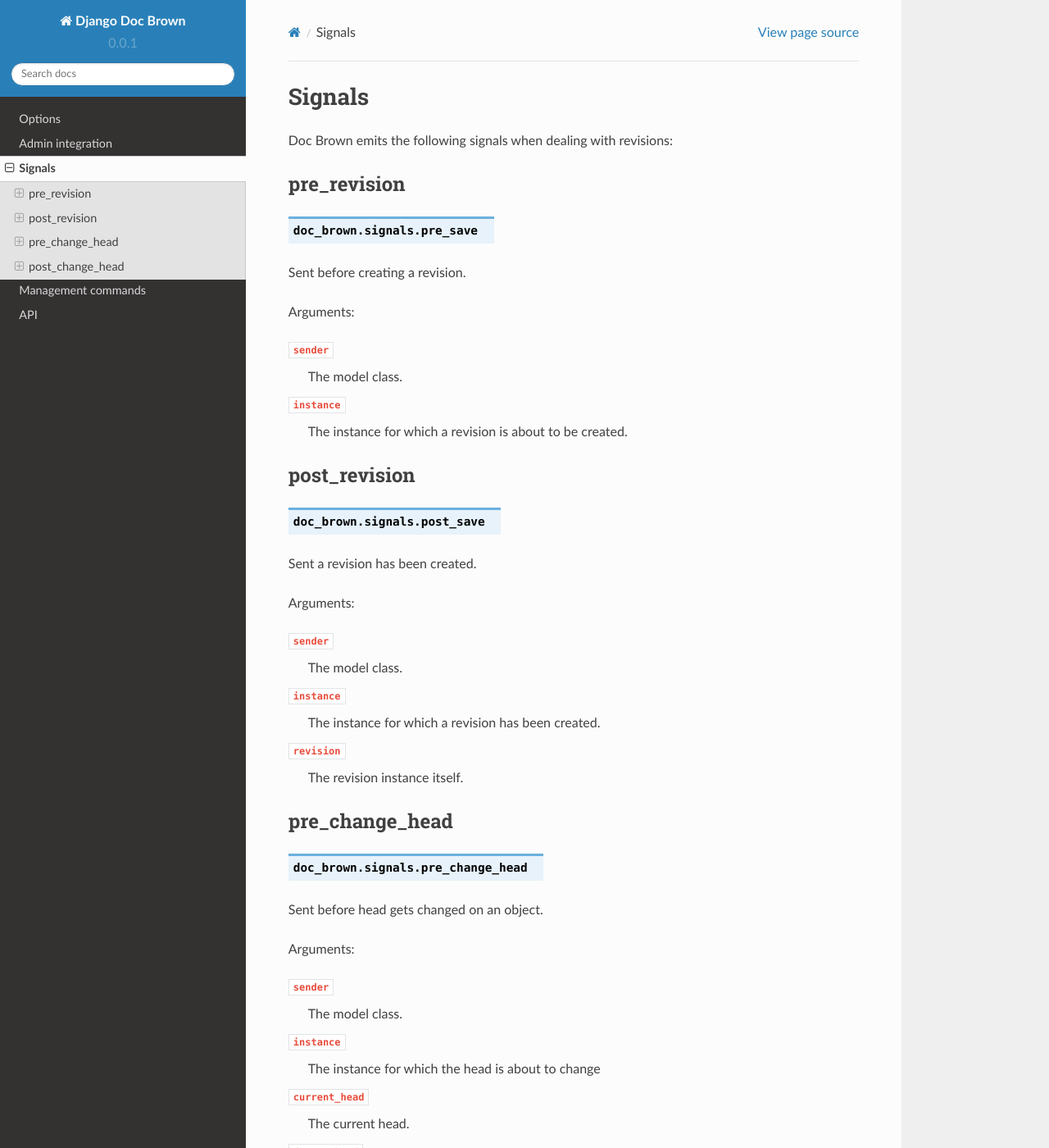
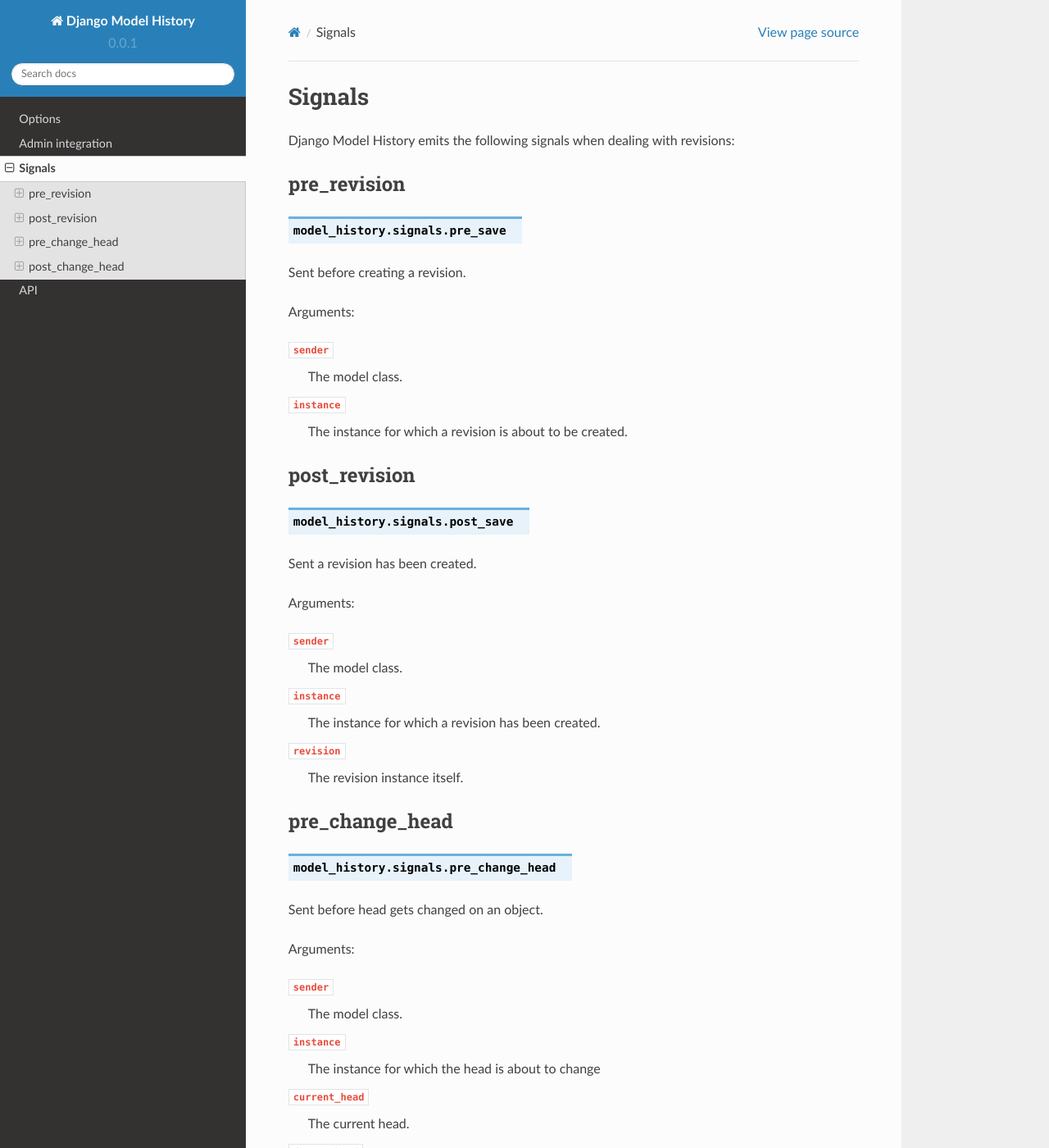
Before and after one commit to valberg/django-model-revisioning, a Sphinx documentation site: the page built from docs/source/signals.rst, in a window 1280 px wide and 1400 px high. Shown: the whole window at 82% size. Built offline with Sphinx 7.4.7 and the Read the Docs theme 2.0.0, drawn with Linux system fonts in a browser that asks for light colours; pages that are not in the unit, such as notebooks, are missing from menus; some of the changed text lies outside the part shown.

Commit message:
Some docs stuff.

```diff
--- a/docs/source/conf.py
+++ b/docs/source/conf.py
@@ -55,8 +55,8 @@ source_suffix = ".rst"
 master_doc = "index"
 
 # General information about the project.
-project = "Django Doc Brown"
-copyright = "2015, Vidir Valberg Gudmundsson"
+project = "Django Model History"
+copyright = "2019, Vidir Valberg Gudmundsson"
 
 # The version info for the project you're documenting, acts as replacement for
 # |version| and |release|, also used in various other places throughout the
@@ -195,7 +195,7 @@ html_static_path = ["_static"]
 # html_file_suffix = None
 
 # Output file base name for HTML help builder.
-htmlhelp_basename = "DjangoDocBrowndoc"
+htmlhelp_basename = "DjangoModelHistorydoc"
 
 
 # -- Options for LaTeX output ---------------------------------------------
@@ -215,8 +215,8 @@ latex_elements = {
 latex_documents = [
     (
         "index",
-        "DjangoDocBrown.tex",
-        "Django Doc Brown Documentation",
+        "DjangoModelHistory.tex",
+        "Django Model History Documentation",
         "Vidir Valberg Gudmundsson",
         "manual",
     )
@@ -250,8 +250,8 @@ latex_documents = [
 man_pages = [
     (
         "index",
-        "djangodocbrown",
-        "Django Doc Brown Documentation",
+        "djangomodelhistory",
+        "Django Model History Documentation",
         ["Vidir Valberg Gudmundsson"],
         1,
     )
--- a/docs/source/signals.rst
+++ b/docs/source/signals.rst
@@ -1,13 +1,13 @@
 Signals
 =======
 
-Doc Brown emits the following signals when dealing with revisions:
+Django Model History emits the following signals when dealing with revisions:
 
 
 pre_revision
 ------------
 
-.. data:: doc_brown.signals.pre_save
+.. data:: model_history.signals.pre_save
    :module:
 
 Sent before creating a revision.
@@ -24,7 +24,7 @@ Arguments:
 post_revision
 -------------
 
-.. data:: doc_brown.signals.post_save
+.. data:: model_history.signals.post_save
    :module:
 
 Sent a revision has been created.
@@ -44,7 +44,7 @@ Arguments:
 pre_change_head
 ---------------
 
-.. data:: doc_brown.signals.pre_change_head
+.. data:: model_history.signals.pre_change_head
    :module:
 
 Sent before head gets changed on an object.
@@ -67,7 +67,7 @@ Arguments:
 post_change_head
 ----------------
 
-.. data:: doc_brown.signals.post_change_head
+.. data:: model_history.signals.post_change_head
    :module:
 
 Sent after head gets changed on an object.
--- a/pyproject.toml
+++ b/pyproject.toml
@@ -1,6 +1,6 @@
 [tool.poetry]
 name = "django-model-history"
-version = "0.1.0"
+version = "0.0.1"
 description = "Version control for django models."
 authors = ["Vidir Valberg Gudmundsson <valberg@orn.li>"]
 packages = [
```
Also changed, not shown: README.md (+1 -1 lines), docs/source/index.rst (+11 -12 lines), docs/source/management.rst (deleted, +0 -39 lines), 4 other files.
